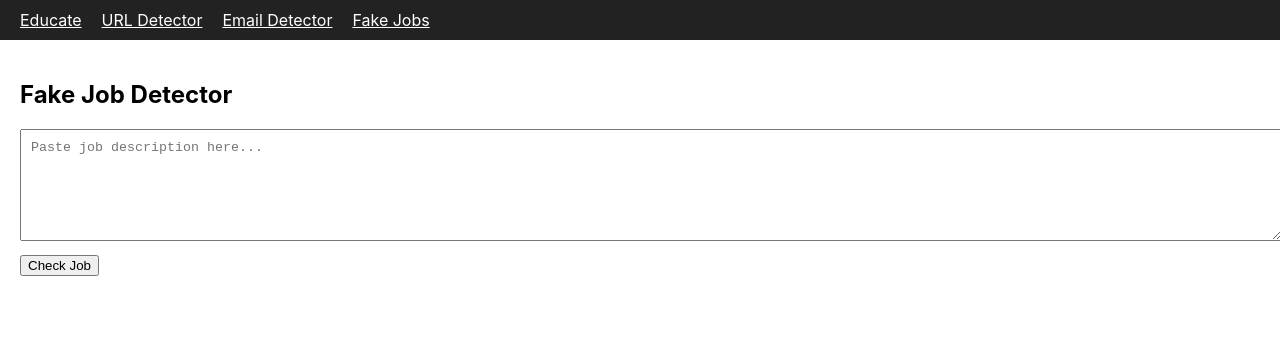
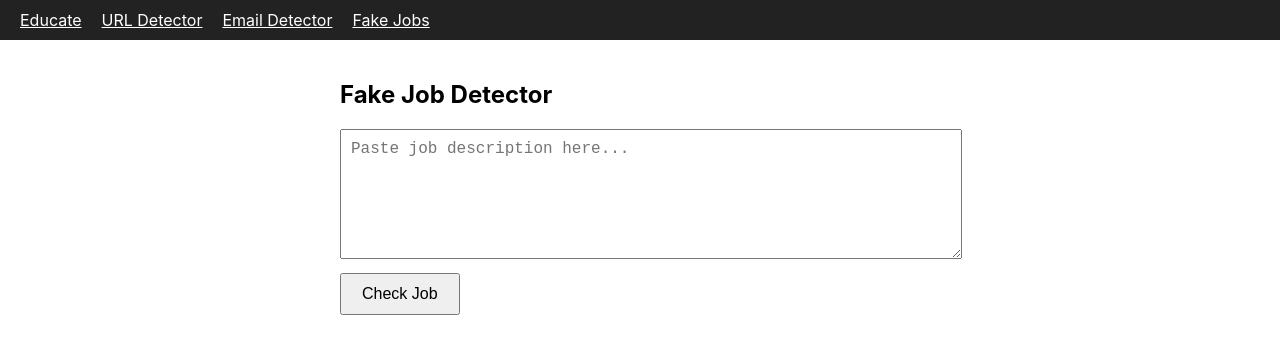
Before and after one commit to Aishusrinath/fake-job-detector, a React (Create React App) app in the folder ml-frontend/: page /jobs in a window 1280 px wide. Shown: the top 354 px of the page. Built offline with nearby package versions, Linux system fonts and the light colour scheme.

Commit message:
Update FakeJobs.js

```diff
--- a/ml-frontend/src/components/FakeJobs.js
+++ b/ml-frontend/src/components/FakeJobs.js
@@ -42,29 +42,37 @@ import React, { useState } from "react";
 function FakeJobDetector() {
   const [text, setText] = useState("");
   const [result, setResult] = useState(null);
+  const [loading, setLoading] = useState(false);
 
   const handleCheck = async () => {
     if (!text.trim()) return;
 
+    setLoading(true);
+    setResult(null);
+
     try {
       const response = await fetch("https://fake-job-detect.onrender.com/predict", {
-      method: "POST",
-      headers: { "Content-Type": "application/json" },
-      body: JSON.stringify({ text })
-
-
+        method: "POST",
+        headers: { "Content-Type": "application/json" },
+        body: JSON.stringify({ text })
       });
 
       const data = await response.json();
-      setResult(data);
+
+      // Convert FAKE/REAL to user-friendly SAFE/FAKE
+      const displayResult = data.prediction === "FAKE" ? "❌ FAKE JOB" : "✅ SAFE JOB";
+      setResult(displayResult);
 
     } catch (error) {
       console.error("Error:", error);
+      setResult("⚠️ Error checking job");
     }
+
+    setLoading(false);
   };
 
   return (
-    <div style={{ padding: "20px" }}>
+    <div style={{ padding: "20px", maxWidth: "600px", margin: "auto" }}>
       <h2>Fake Job Detector</h2>
 
       <textarea
@@ -72,17 +80,20 @@ function FakeJobDetector() {
         placeholder="Paste job description here..."
         value={text}
         onChange={(e) => setText(e.target.value)}
-        style={{ width: "100%", padding: "10px" }}
+        style={{ width: "100%", padding: "10px", fontSize: "16px" }}
       />
 
-      <button onClick={handleCheck} style={{ marginTop: "10px" }}>
-        Check Job
+      <button
+        onClick={handleCheck}
+        style={{ marginTop: "10px", padding: "10px 20px", fontSize: "16px" }}
+        disabled={loading}
+      >
+        {loading ? "Checking..." : "Check Job"}
       </button>
 
       {result && (
-        <div style={{ marginTop: "20px" }}>
-          <h3>Result: {result.prediction}</h3>
-          <p>Fake Probability: {(result.fake_probability * 100).toFixed(2)}%</p>
+        <div style={{ marginTop: "20px", fontSize: "18px", fontWeight: "bold" }}>
+          {result}
         </div>
       )}
     </div>
```
